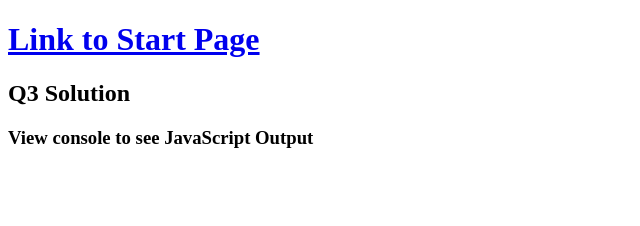
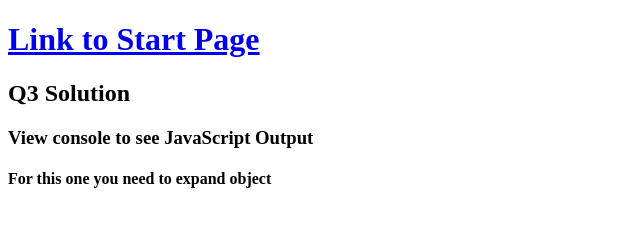
Before and after one commit to StephWells/is645hw5, a plain HTML site: page html/ex3.html in a window 1280 px wide. Shown: the whole page, without its empty margins (0-640 px from the left). Drawn offline with Linux system fonts and the light colour scheme.

Commit message:
Better naviagtion

```diff
--- a/html/ex3.html
+++ b/html/ex3.html
@@ -9,6 +9,7 @@
     <h1><a href="../index.html">Link to Start Page</a></h1>
     <h2>Q3 Solution</h2>
     <h3>View console to see JavaScript Output</h3>
+    <h4>For this one you need to expand object</h4>
 
     <script src="../js/ex3.js"></script>
 </body>
```
